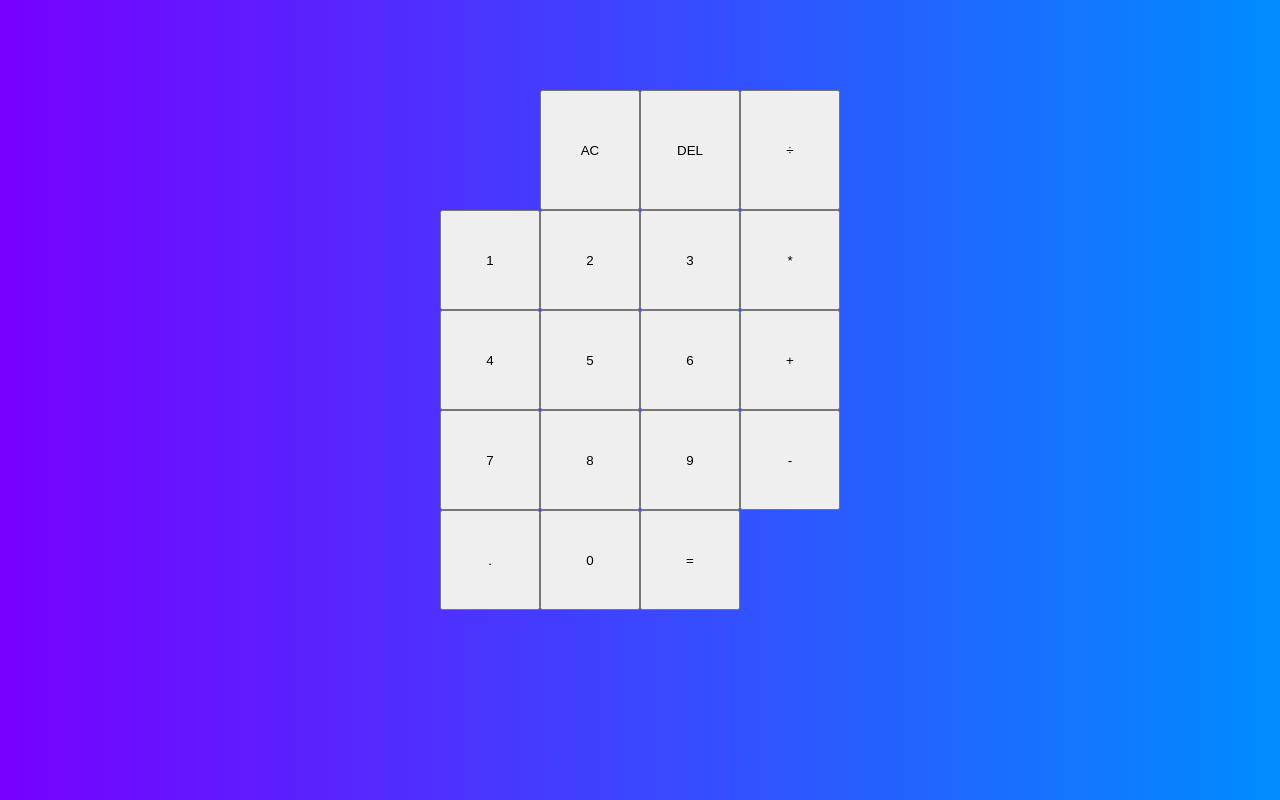
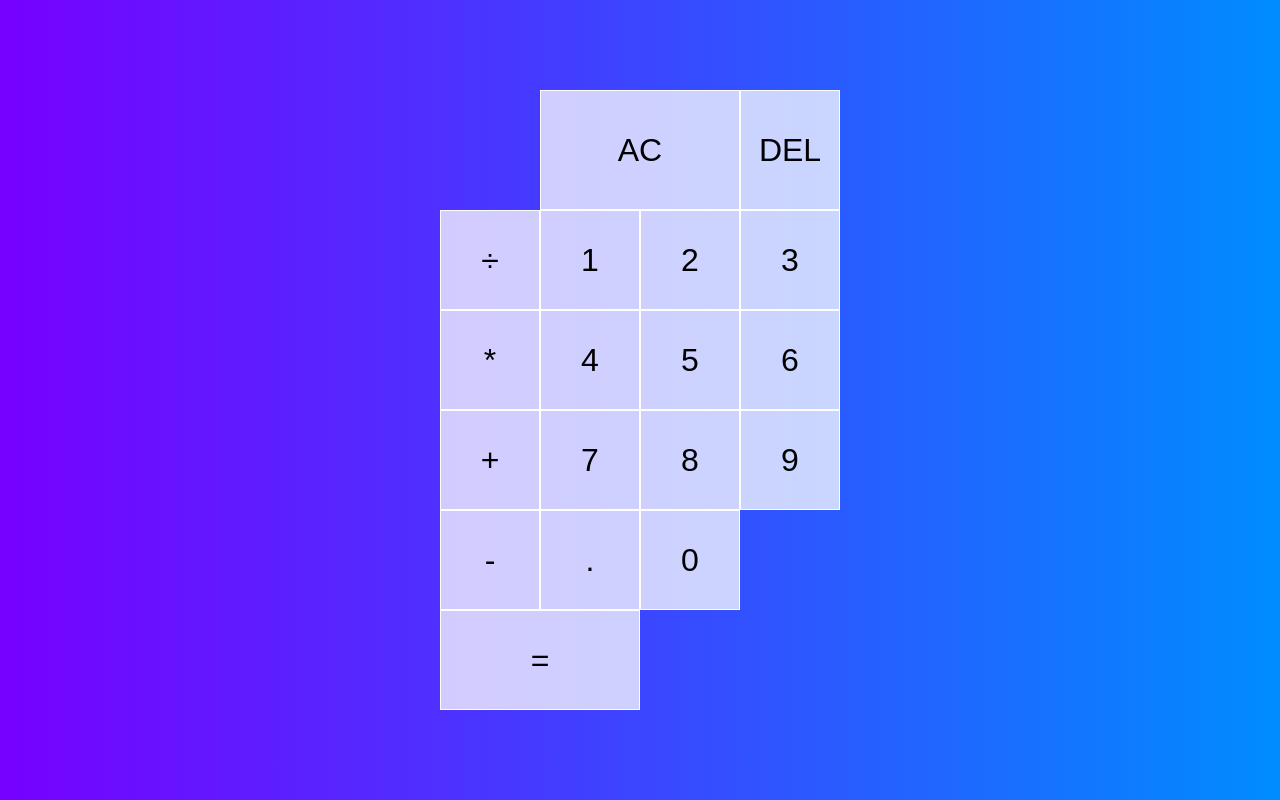
Before and after one commit to MeshachArinze/Javascriptproject, a plain HTML site: page calculator/index.html in a window 1280 px wide. Drawn offline with Linux system fonts and the light colour scheme.

Commit message:
commit to repo

```diff
--- a/calculator/styles.css
+++ b/calculator/styles.css
@@ -19,3 +19,19 @@ body {
   grid-template-rows: minmax(120px, auto) repeat(5, 100px);
 
 }
+
+.calculator-grid > button {
+  cursor: pointer;
+  font-size: 2rem;
+  border: 1px solid white;
+  outline: none;
+  background-color: rgba(255, 255, 255, .75);
+}
+
+.calculator-grid > button:hover {
+  background-color: rgba(255, 255, 255, .9);
+}
+
+.span-two {
+  grid-column: span 2;
+}
```
